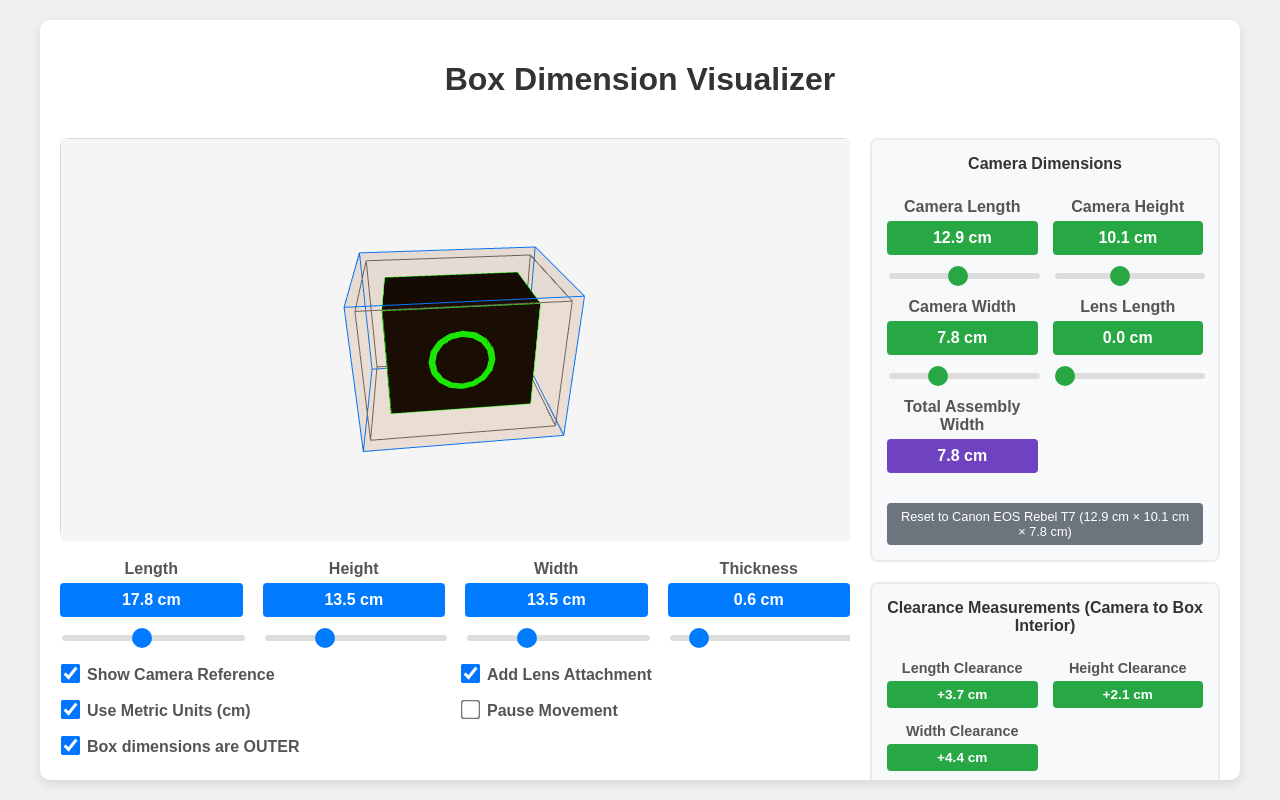
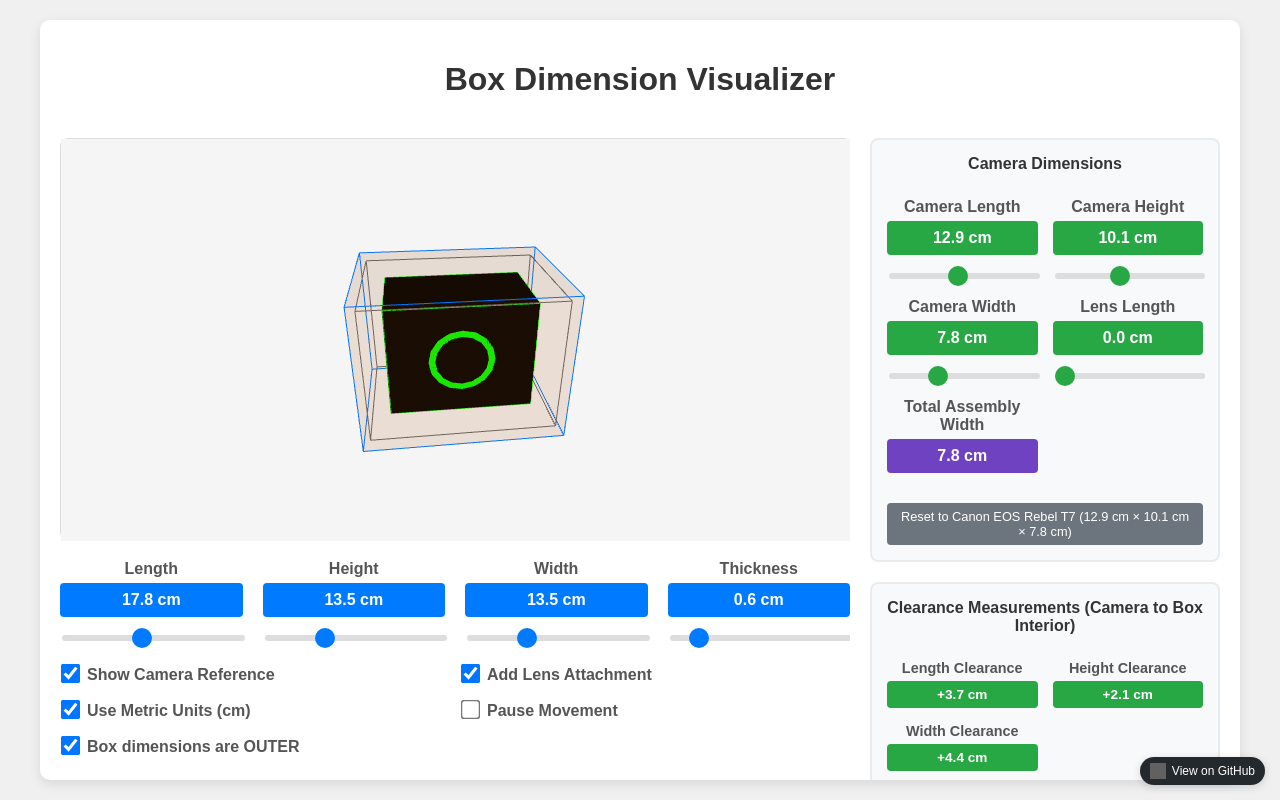
Before and after one commit to Myraas/BoxVisualizer, a plain HTML site: page index.html in a window 1280 px wide. Drawn offline with nearby package versions, Linux system fonts and the light colour scheme; grey boxes are pictures that could not be loaded.

Commit message:
Update index.html
Add GitHub link with icon to page footer

```diff
--- a/index.html
+++ b/index.html
@@ -1452,5 +1452,10 @@
             updateClearanceMeasurements();
         });
     </script>
+
+    <a href="https://github.com/myraas/BoxVisualizer" target="_blank" rel="noopener noreferrer" style="position: fixed; bottom: 15px; right: 15px; display: flex; align-items: center; gap: 6px; background: #24292e; color: white; padding: 6px 10px; border-radius: 20px; text-decoration: none; font-family: Arial, sans-serif; font-size: 12px; font-weight: 500; box-shadow: 0 2px 8px rgba(0,0,0,0.15); transition: all 0.3s ease; z-index: 1000;">
+    	<img src="https://github.githubassets.com/assets/GitHub-Mark-ea2971cee799.png" alt="GitHub" style="width: 16px; height: 16px; filter: invert(1);">
+    	View on GitHub
+	</a>
 </body>
 </html>
```
